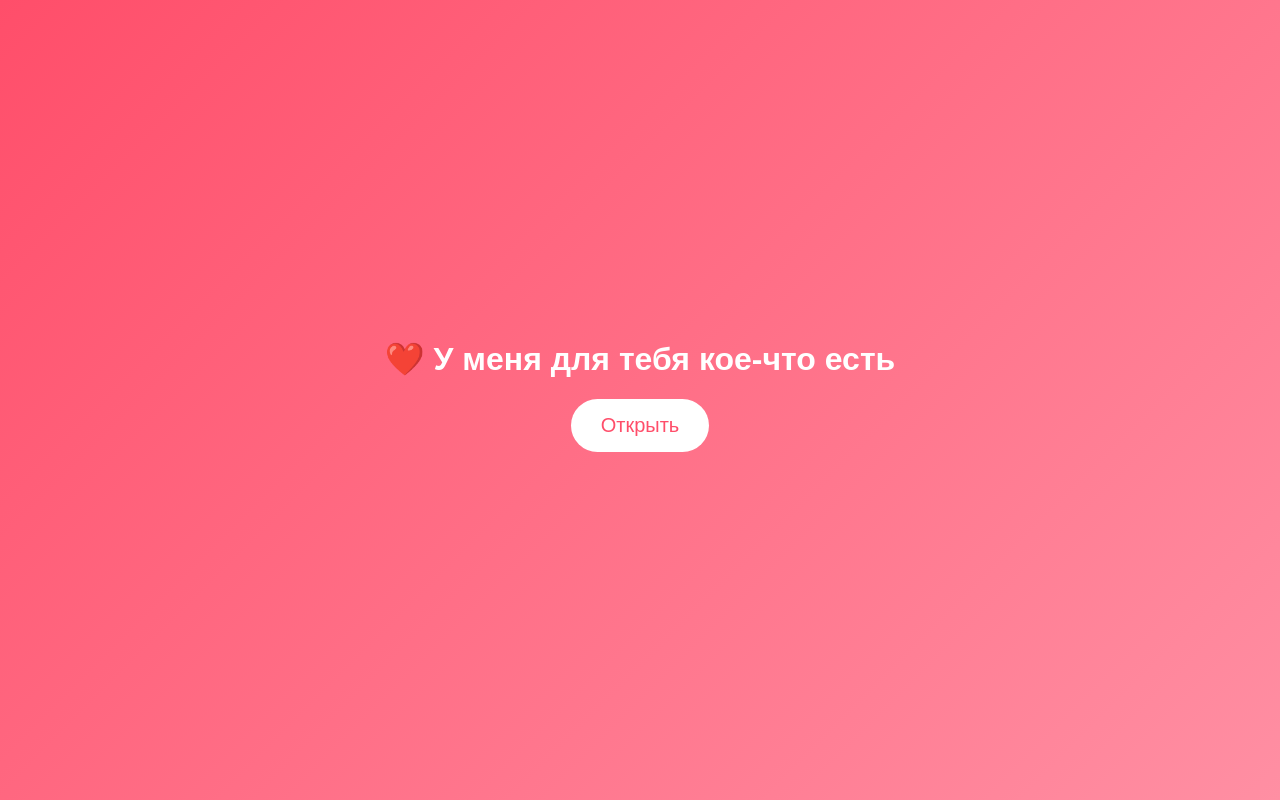
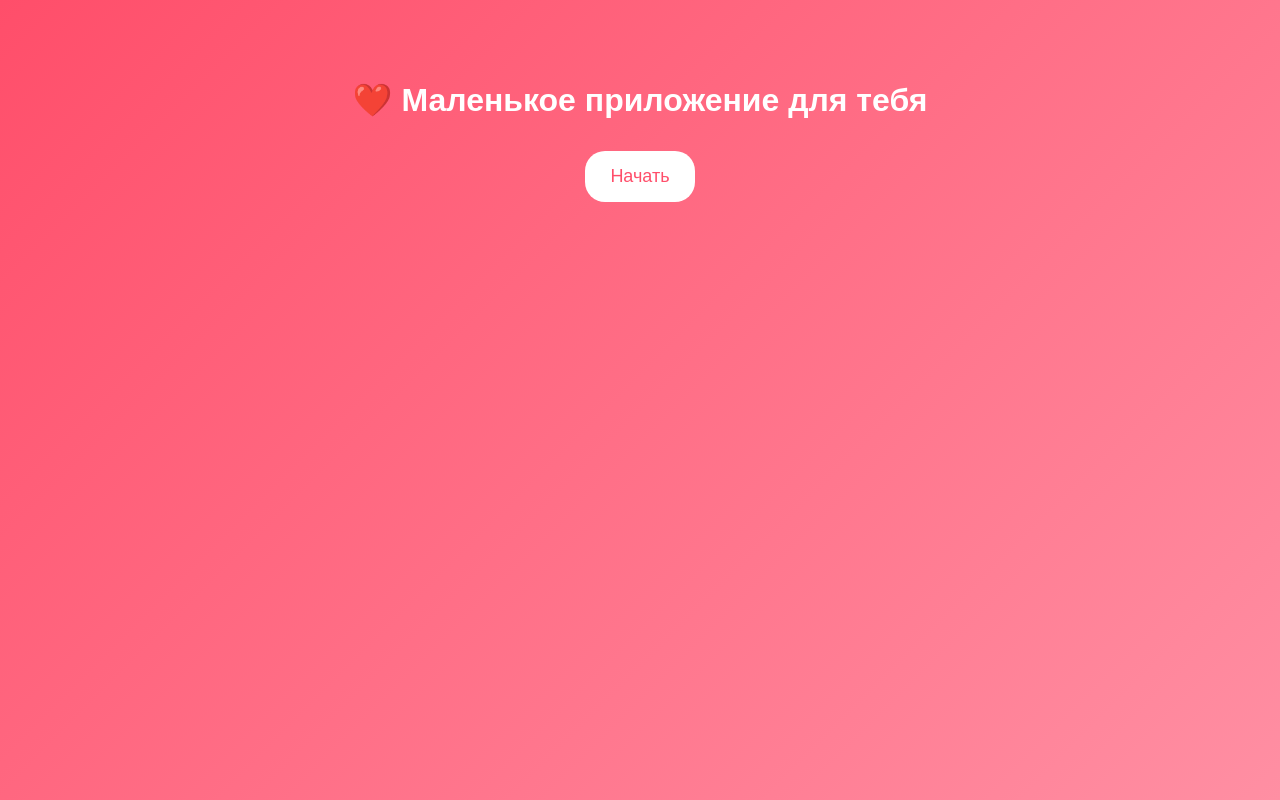
Before and after one commit to zakiy380k/valentine, a FastAPI app: page / in a window 1280 px wide. Run offline with FastAPI, Linux system fonts and the light colour scheme; some libraries are stand-ins or nearby versions.

Commit message:
Refactor index.html for Love App layout and functionality

```diff
--- a/templates/index.html
+++ b/templates/index.html
@@ -1,9 +1,8 @@
 <!DOCTYPE html>
-<html lang="ru">
+<html>
 <head>
 <meta charset="UTF-8">
-<title>Valentine</title>
-
+<title>Love App</title>
 <script src="https://telegram.org/js/telegram-web-app.js"></script>
 
 <style>
@@ -11,104 +10,197 @@ body {
     margin: 0;
     height: 100vh;
     background: linear-gradient(135deg, #ff4e6a, #ff8fa3);
-    display: flex;
-    justify-content: center;
-    align-items: center;
-    font-family: Arial, sans-serif;
+    font-family: Arial;
+    color: white;
+    text-align: center;
     overflow: hidden;
 }
 
-.container {
-    text-align: center;
-    color: white;
+.screen {
+    display: none;
+    padding-top: 60px;
+}
+
+.active {
+    display: block;
 }
 
 button {
-    padding: 15px 30px;
-    font-size: 20px;
+    padding: 15px 25px;
+    font-size: 18px;
+    margin: 10px;
     border: none;
-    border-radius: 30px;
+    border-radius: 20px;
     background: white;
     color: #ff4e6a;
     cursor: pointer;
-    transition: 0.3s;
 }
 
-button:hover {
-    transform: scale(1.1);
-}
-
-.message {
-    margin-top: 30px;
-    font-size: 26px;
-    opacity: 0;
-    transition: 1s;
-}
-
-.hearts {
-    position: absolute;
-    width: 100%;
-    height: 100%;
-    pointer-events: none;
+#game {
+    position: relative;
+    height: 70vh;
 }
 
 .heart {
     position: absolute;
-    color: white;
-    font-size: 24px;
-    animation: float 5s linear infinite;
+    font-size: 30px;
+    cursor: pointer;
 }
 
-@keyframes float {
-    from {
-        transform: translateY(100vh);
-        opacity: 1;
-    }
-    to {
-        transform: translateY(-10vh);
-        opacity: 0;
-    }
+.answer {
+    background: white;
+    color: #ff4e6a;
+    margin: 8px;
+    padding: 10px;
+    border-radius: 15px;
 }
 </style>
 </head>
 
 <body>
 
-<div class="container">
-    <h1>❤️ У меня для тебя кое-что есть</h1>
-    <button onclick="openValentine()">Открыть</button>
-
-    <div class="message" id="msg"></div>
+<!-- ЭКРАН 1 -->
+<div id="startScreen" class="screen active">
+    <h1>❤️ Маленькое приложение для тебя</h1>
+    <button onclick="openMenu()">Начать</button>
 </div>
 
-<div class="hearts" id="hearts"></div>
+<!-- ЭКРАН 2 -->
+<div id="menuScreen" class="screen">
+    <h2>Выбери что открыть</h2>
+    <button onclick="startGame()">Найти сердце</button>
+    <button onclick="startTest()">Тест</button>
+    <button onclick="showTime()">Сколько мы вместе</button>
+</div>
+
+<!-- ИГРА -->
+<div id="gameScreen" class="screen">
+    <h2>Найди сердце ❤️</h2>
+    <div id="game"></div>
+    <div id="gameResult"></div>
+</div>
+
+<!-- ТЕСТ -->
+<div id="testScreen" class="screen">
+    <h2>Небольшой тест 😏</h2>
+    <div id="question"></div>
+</div>
+
+<!-- ВРЕМЯ ВМЕСТЕ -->
+<div id="timeScreen" class="screen">
+    <h2>Мы вместе уже:</h2>
+    <div id="timeResult" style="font-size:22px;margin-top:20px;"></div>
+</div>
 
 <script>
 const tg = window.Telegram.WebApp;
 tg.expand();
 
-const user = tg.initDataUnsafe.user;
-const name = user ? user.first_name : "тебя";
-
-function openValentine() {
-    const msg = document.getElementById("msg");
-    msg.innerHTML = `Я люблю тебя, ${name} ❤️`;
-    msg.style.opacity = 1;
-
-    createHearts();
+function show(id) {
+    document.querySelectorAll(".screen").forEach(s => s.classList.remove("active"));
+    document.getElementById(id).classList.add("active");
 }
 
-function createHearts() {
-    const heartsContainer = document.getElementById("hearts");
+function openMenu() {
+    show("menuScreen");
+}
 
-    for (let i = 0; i < 30; i++) {
-        const heart = document.createElement("div");
-        heart.className = "heart";
-        heart.innerHTML = "❤️";
-        heart.style.left = Math.random() * 100 + "vw";
-        heart.style.animationDuration = (3 + Math.random() * 3) + "s";
-        heartsContainer.appendChild(heart);
+//
+// 1️⃣ ИГРА: НАЙТИ СЕРДЦЕ
+//
+let found = 0;
+
+function startGame() {
+    show("gameScreen");
+    found = 0;
+    document.getElementById("game").innerHTML = "";
+    spawnHeart();
+}
+
+function spawnHeart() {
+    const heart = document.createElement("div");
+    heart.className = "heart";
+    heart.innerHTML = "❤️";
+
+    heart.style.left = Math.random()*90 + "%";
+    heart.style.top = Math.random()*70 + "%";
+
+    heart.onclick = () => {
+        heart.remove();
+        found++;
+
+        if(found === 5){
+            document.getElementById("gameResult").innerHTML =
+            "Ты нашёл моё сердце ❤️";
+        } else {
+            spawnHeart();
+        }
+    };
+
+    document.getElementById("game").appendChild(heart);
+}
+
+//
+// 2️⃣ ТЕСТ
+//
+const questions = [
+{
+    q: "Ты меня любишь?",
+    a: ["Да", "Очень", "Безумно"]
+},
+{
+    q: "Кто самый лучший человек?",
+    a: ["Ты", "Конечно ты", "Только ты"]
+}
+];
+
+let qIndex = 0;
+
+function startTest(){
+    show("testScreen");
+    qIndex = 0;
+    renderQuestion();
+}
+
+function renderQuestion(){
+    const q = questions[qIndex];
+    let html = "<h3>"+q.q+"</h3>";
+
+    q.a.forEach(ans => {
+        html += `<div class="answer" onclick="nextQ()">${ans}</div>`;
+    });
+
+    document.getElementById("question").innerHTML = html;
+}
+
+function nextQ(){
+    qIndex++;
+    if(qIndex >= questions.length){
+        document.getElementById("question").innerHTML =
+        "<h3>Ты прошёл тест ❤️</h3>";
+    } else {
+        renderQuestion();
     }
+}
+
+//
+// 3️⃣ СКОЛЬКО ВМЕСТЕ
+//
+function showTime(){
+    show("timeScreen");
+
+    // ВАЖНО: поставь свою дату
+    const startDate = new Date("2024-09-01");
+
+    const now = new Date();
+    const diff = now - startDate;
+
+    const days = Math.floor(diff / (1000*60*60*24));
+    const minutes = Math.floor(diff / (1000*60));
+
+    document.getElementById("timeResult").innerHTML =
+        days + " дней<br>" +
+        minutes + " минут ❤️";
 }
 </script>
 
```
